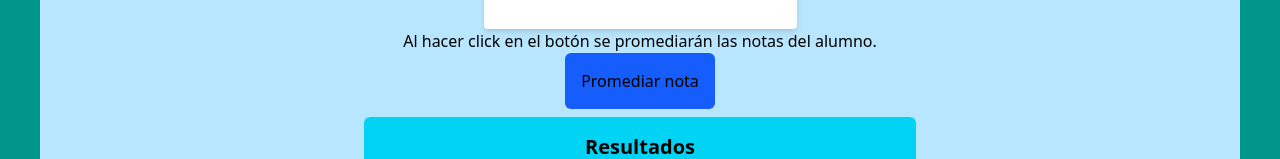
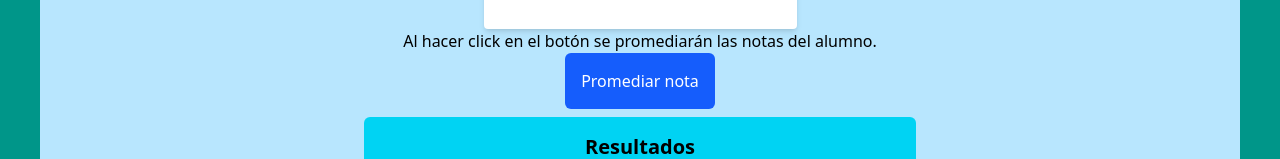
Before and after one commit to JerlibGnzlz/registro-de-notas, a plain HTML site: page client/pages/dashboard/dashboard.html in a window 1280 px wide. Shown: the part 517-676 px from the top of the page. Drawn offline with nearby package versions, Linux system fonts and the light colour scheme.

Commit message:
Cambio de colores en botón de envío

```diff
--- a/client/pages/dashboard/dashboard.html
+++ b/client/pages/dashboard/dashboard.html
@@ -28,7 +28,7 @@
             <p>Al hacer click en el botón se promediarán las notas del alumno.</p>
         </div>
         <div class="flex items-center justify-center">
-            <button class="bg-blue-600 p-4 rounded-md hover:bg-blue-400 active:bg-blue-200">Promediar nota</button>
+            <button class="bg-blue-600 text-white p-4 rounded-md hover:bg-blue-400 active:bg-blue-200 active:text-black">Promediar nota</button>
         </div>
     </section>
     <section class="resultados">
```
